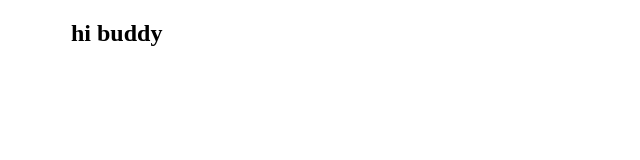
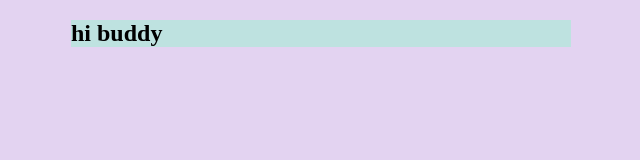
Before and after one commit to GeorgeID/test_glo_academy, a plain HTML site: page index.html in a window 1280 px wide. Shown: the whole page, without its empty margins (319-959 px from the left). Drawn offline with Linux system fonts and the light colour scheme.

Commit message:
Добавли фон у body

```diff
--- a/style.css
+++ b/style.css
@@ -1,4 +1,8 @@
+body {
+    background-color: #e3d3f1;
+}
 .test {
+    background: #bee2e0;
     color: #000;
     margin: 0 auto;
     width: 500px;
```
